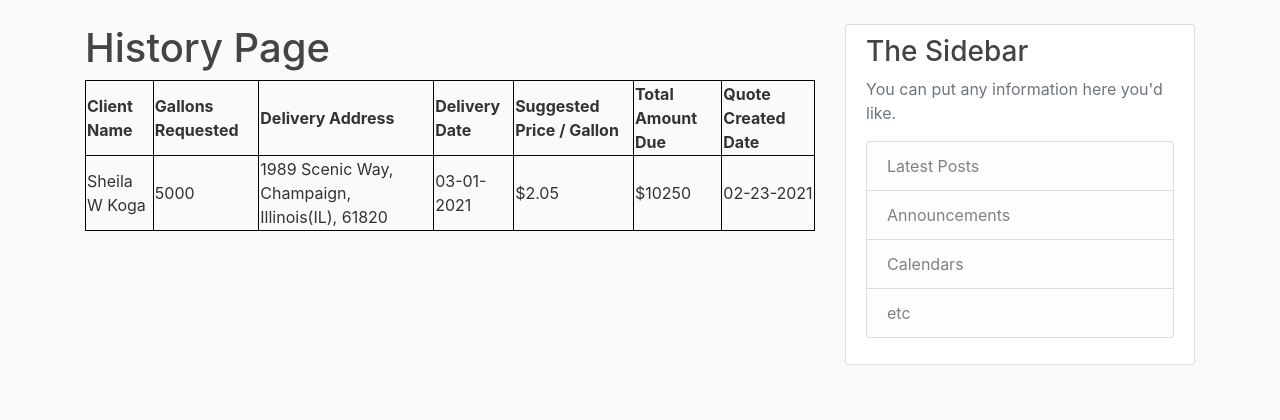
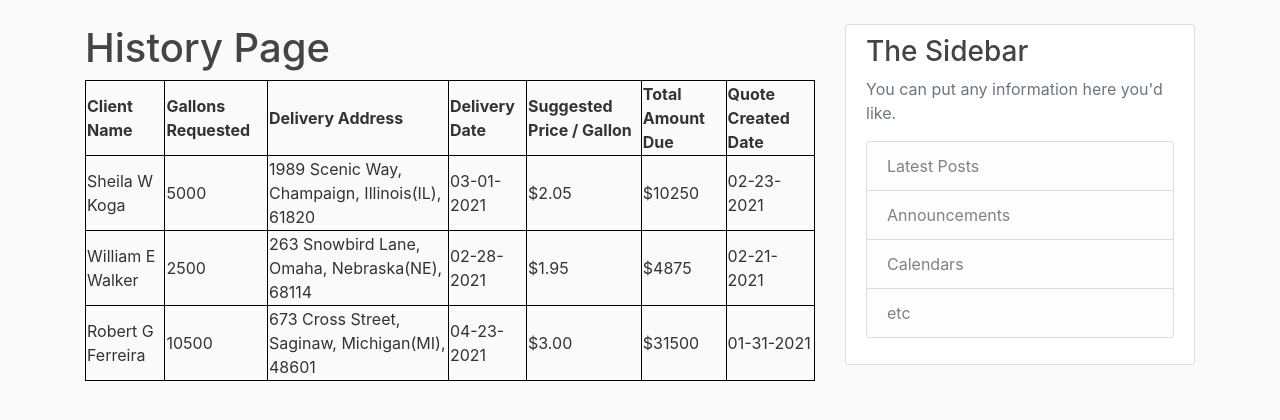
Before and after one commit to DICHAMOTO/Software-Design-Group-20, a Flask app: page /history in a window 1280 px wide. Shown: the part 56-476 px from the top of the page. Run offline with Flask 2, Linux system fonts and the light colour scheme; some libraries are stand-ins or nearby versions.

Commit message:
create smaple JSON structure for quote history

```diff
--- a/project.py
+++ b/project.py
@@ -1,6 +1,38 @@
 from flask import Flask, render_template, url_for
 
 app = Flask(__name__)
+
+
+# Temporary JSON structures for the history page input
+quote_histories = [
+    {
+        'client_name': 'Sheila W Koga',
+        'gallons_requested': '5000',
+        'delivery_address': '1989 Scenic Way, Champaign, Illinois(IL), 61820',
+        'delivery_date': '03-01-2021',
+        'suggested_pice': '$2.05',
+        'total_amount': '$10250',
+        'quote_created': '02-23-2021'
+    },
+    {
+        'client_name': 'William E Walker',
+        'gallons_requested': '2500',
+        'delivery_address': '263 Snowbird Lane, Omaha, Nebraska(NE), 68114',
+        'delivery_date': '02-28-2021',
+        'suggested_pice': '$1.95',
+        'total_amount': '$4875',
+        'quote_created': '02-21-2021'
+    },
+    {
+        'client_name': 'Robert G Ferreira',
+        'gallons_requested': '10500',
+        'delivery_address': '673 Cross Street, Saginaw, Michigan(MI), 48601',
+        'delivery_date': '04-23-2021',
+        'suggested_pice': '$3.00',
+        'total_amount': '$31500',
+        'quote_created': '01-31-2021'
+    }
+]
 
 
 @app.route("/")
@@ -16,7 +48,7 @@ def about():
 
 @app.route("/history")
 def display_history():
-    return render_template('history.html', title='History')
+    return render_template('history.html', title='History', histories=quote_histories)
 
 
 if __name__ == '__main__':
--- a/templates/history.html
+++ b/templates/history.html
@@ -11,14 +11,16 @@
           <th>Total Amount Due</th>
           <th>Quote Created Date</th>
         </tr>
-        <tr>
-          <td>Sheila W Koga</td>
-          <td>5000</td>
-          <td>1989 Scenic Way, Champaign, Illinois(IL), 61820</td>
-          <td>03-01-2021</td>
-          <td>$2.05</td>
-          <td>$10250</td>
-          <td>02-23-2021</td>
-        </tr>
+        {% for history in histories %}
+            <tr>
+            <td>{{ history.client_name }}</td>
+            <td>{{ history.gallons_requested }}</td>
+            <td>{{ history.delivery_address }}</td>
+            <td>{{ history.delivery_date }}</td>
+            <td>{{ history.suggested_pice }}</td>
+            <td>{{ history.total_amount }}</td>
+            <td>{{ history.quote_created }}</td>
+            </tr>
+        {% endfor %}
       </table>
 {% endblock content %}
```
